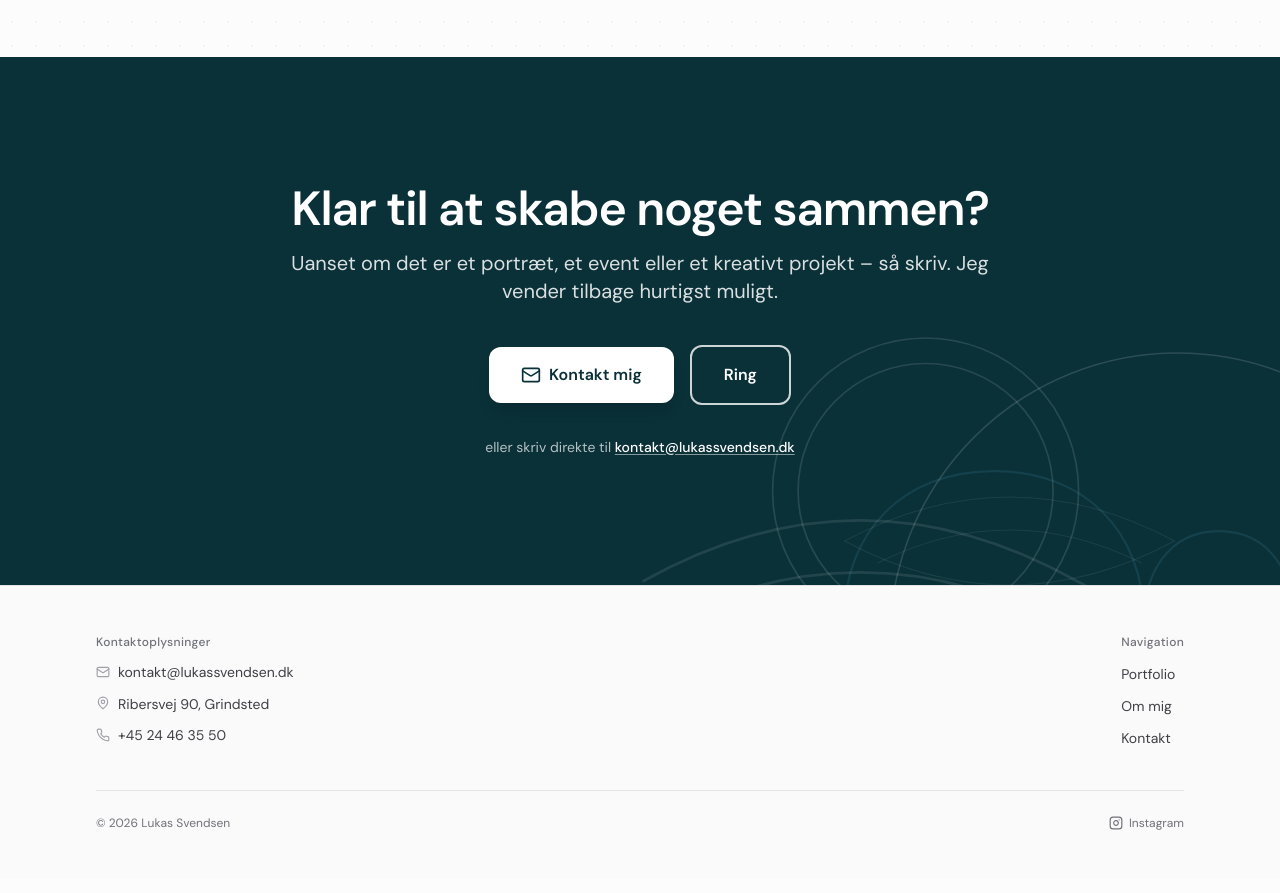
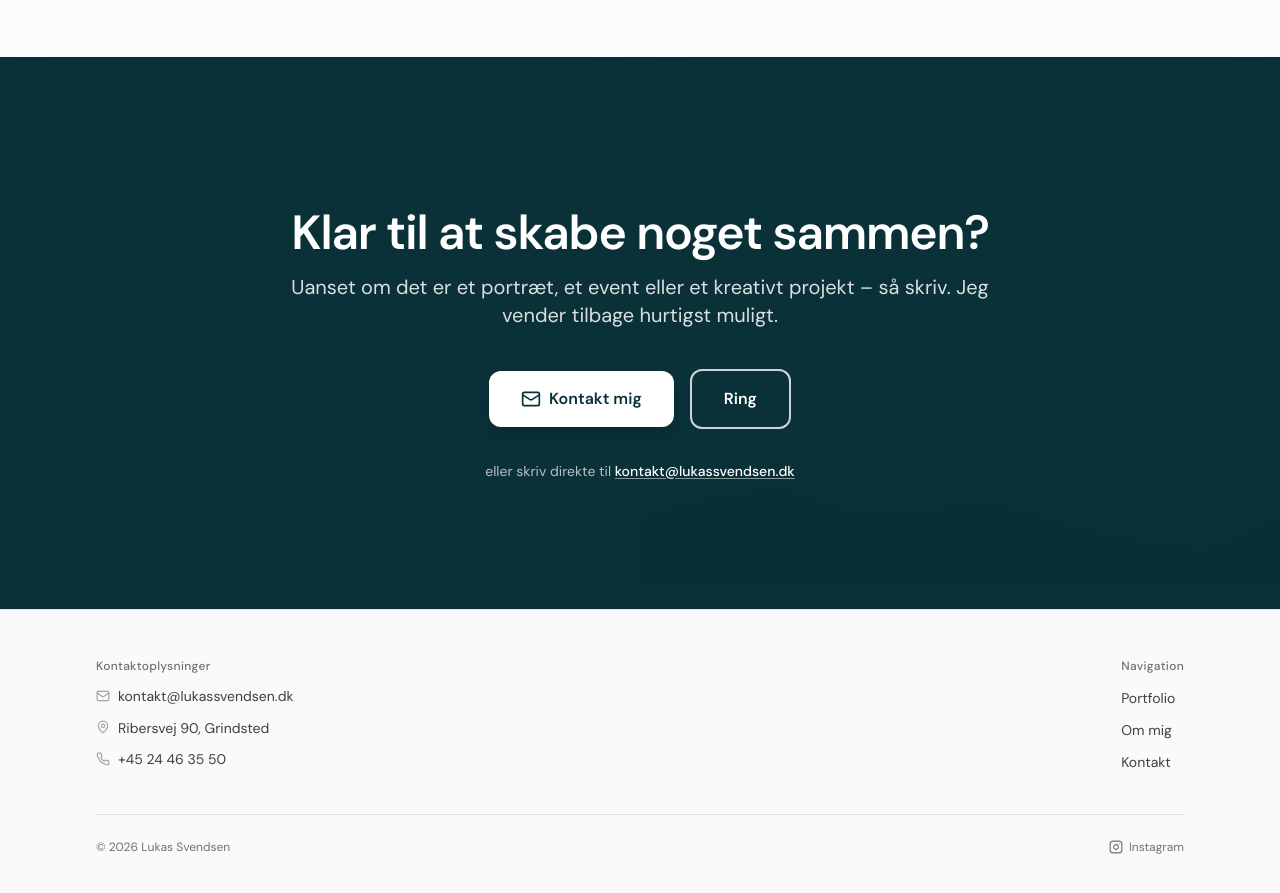
Before and after one commit to ItzLukaas/lukassvendsen, a Next.js app: page / in a window 1280 px wide. Shown: the part 3520-4413 px from the top of the page. Built offline with nearby package versions, Linux system fonts and the light colour scheme.

Commit message:
Refactor ContactSection to enhance visual design with updated SVG wave elements and improved layout. Adjust padding and animation classes for a more cohesive user experience.

```diff
--- a/src/components/ContactSection.tsx
+++ b/src/components/ContactSection.tsx
@@ -7,68 +7,55 @@ export function ContactSection() {
   return (
     <section
       id="kontakt"
-      className="scroll-mt-28 relative py-24 lg:py-32 overflow-hidden bg-themeB animate-fade-in-up animate-fade-in-up-delay-5"
+      className="scroll-mt-28 relative pt-0 py-24 lg:py-32 overflow-hidden bg-themeB animate-fade-in-up animate-fade-in-up-delay-5"
       aria-labelledby="kontakt-heading"
     >
-      {/* Abstrakte bølger i tema-farve omkring CTA – fader blødt ind */}
+      {/* Bølget topgrænse – blå sektion starter med bølger, skærer ikke lige ind */}
+      <div className="absolute top-0 left-0 right-0 w-full h-16 sm:h-20 pointer-events-none" aria-hidden>
+        <svg
+          className="absolute bottom-0 left-0 w-full h-full text-themeB"
+          viewBox="0 0 1440 80"
+          fill="currentColor"
+          preserveAspectRatio="none"
+        >
+          <path d="M0 80 L0 0 Q360 35 720 0 Q1080 35 1440 0 L1440 80 Z" />
+        </svg>
+      </div>
+
+      {/* Solide bølgeformer omkring CTA (som referencebilledet) – fader ind */}
       <div className="absolute inset-0 flex items-center justify-center pointer-events-none" aria-hidden>
-        <div className="relative w-full max-w-2xl h-[340px] sm:h-[400px]">
-          {/* Blød teal-blob (tema #0A2E36 lysere) */}
+        <div className="relative w-full max-w-2xl h-[320px] sm:h-[380px]">
+          {/* Bølge 1 – solid form med bølget overkant */}
           <svg
-            className="absolute top-1/2 left-1/2 -translate-x-1/2 -translate-y-1/2 w-[150%] h-[150%] animate-wave-fade-in animate-wave-fade-in-delay-2"
-            viewBox="0 0 400 400"
-            fill="none"
-            style={{ stroke: 'hsl(191 50% 28% / 0.4)', strokeWidth: 1.5 }}
+            className="absolute top-1/2 left-1/2 -translate-x-1/2 -translate-y-1/2 w-[140%] h-[100%] animate-wave-fade-in"
+            viewBox="0 0 600 200"
+            fill="currentColor"
+            style={{ color: 'hsl(var(--extra) / 0.25)' }}
           >
-            <path d="M200 200c0-60-40-100-100-100S0 140 0 200s40 100 100 100 100-40 100-100c0-30 15-60 50-60s50 30 50 60-20 60-50 60-50-30-50-60z" />
+            <path d="M0 200 L0 120 Q100 80 200 120 Q300 160 400 100 Q500 50 600 100 L600 200 Z" />
           </svg>
-          {/* Bølge 1 – stor blød ring */}
+          {/* Bølge 2 – blød rullebølge */}
           <svg
-            className="absolute top-1/2 left-1/2 -translate-x-1/2 -translate-y-1/2 w-[160%] h-[160%] animate-wave-fade-in"
-            viewBox="0 0 400 400"
-            fill="none"
-            stroke="rgba(255,255,255,0.14)"
-            strokeWidth="1"
+            className="absolute top-1/2 left-1/2 -translate-x-1/2 -translate-y-1/2 w-[120%] h-[90%] animate-wave-fade-in animate-wave-fade-in-delay-1"
+            viewBox="0 0 500 180"
+            fill="currentColor"
+            style={{ color: 'hsl(var(--extra) / 0.2)' }}
           >
-            <circle cx="200" cy="200" r="180" />
+            <path d="M0 180 L0 100 Q125 60 250 100 Q375 140 500 100 L500 180 Z" />
           </svg>
-          {/* Bølge 2 – bløde bølgelinjer */}
+          {/* Bølge 3 – mindre ripple-lignende bølge */}
           <svg
-            className="absolute top-1/2 left-1/2 -translate-x-1/2 -translate-y-1/2 w-[130%] h-[130%] animate-wave-fade-in animate-wave-fade-in-delay-1"
-            viewBox="0 0 500 300"
-            fill="none"
-            stroke="rgba(255,255,255,0.1)"
-            strokeWidth="1.5"
+            className="absolute top-1/2 left-1/2 -translate-x-1/2 -translate-y-1/2 w-[100%] h-[70%] animate-wave-fade-in animate-wave-fade-in-delay-2"
+            viewBox="0 0 400 140"
+            fill="currentColor"
+            style={{ color: 'hsl(var(--extra) / 0.15)' }}
           >
-            <path d="M0 150 Q125 80 250 150 T500 150" strokeLinecap="round" />
-            <path d="M0 180 Q125 110 250 180 T500 180" strokeLinecap="round" />
-          </svg>
-          {/* Bølge 3 – organisk kurve (tema-farve lysere) */}
-          <svg
-            className="absolute top-1/2 left-1/2 -translate-x-1/2 -translate-y-1/2 w-[110%] h-[110%] animate-wave-fade-in animate-wave-fade-in-delay-2"
-            viewBox="0 0 400 400"
-            fill="none"
-            stroke="rgba(255,255,255,0.08)"
-            strokeWidth="1"
-          >
-            <path d="M50 200 Q200 120 350 200 Q200 280 50 200" />
-            <path d="M80 220 Q200 160 320 220" />
-          </svg>
-          {/* Bølge 4 – indre ringe omkring CTA */}
-          <svg
-            className="absolute top-1/2 left-1/2 -translate-x-1/2 -translate-y-1/2 w-[85%] h-[85%] animate-wave-fade-in animate-wave-fade-in-delay-3"
-            viewBox="0 0 200 200"
-            fill="none"
-            stroke="rgba(255,255,255,0.12)"
-            strokeWidth="1"
-          >
-            <ellipse cx="100" cy="100" rx="90" ry="90" />
-            <ellipse cx="100" cy="100" rx="75" ry="75" />
+            <path d="M0 140 L0 90 Q50 70 100 90 Q150 110 200 90 Q250 70 300 90 Q350 110 400 90 L400 140 Z" />
           </svg>
         </div>
       </div>
 
-      <div className="relative z-10 mx-auto max-w-3xl px-4 sm:px-6 lg:px-8 text-center">
+      <div className="relative z-10 mx-auto max-w-3xl px-4 sm:px-6 lg:px-8 text-center pt-6">
         <h2
           id="kontakt-heading"
           className="text-3xl font-semibold tracking-tight text-white sm:text-4xl lg:text-5xl"
```
